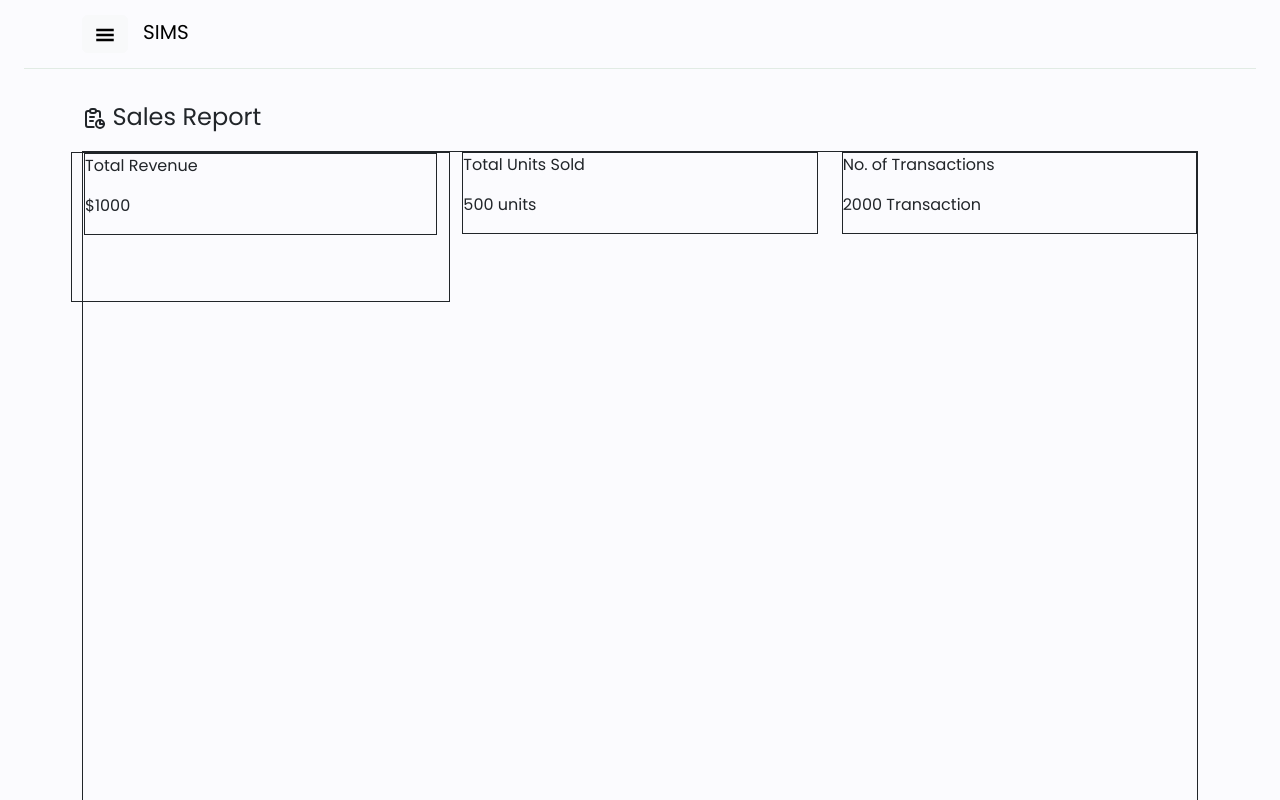
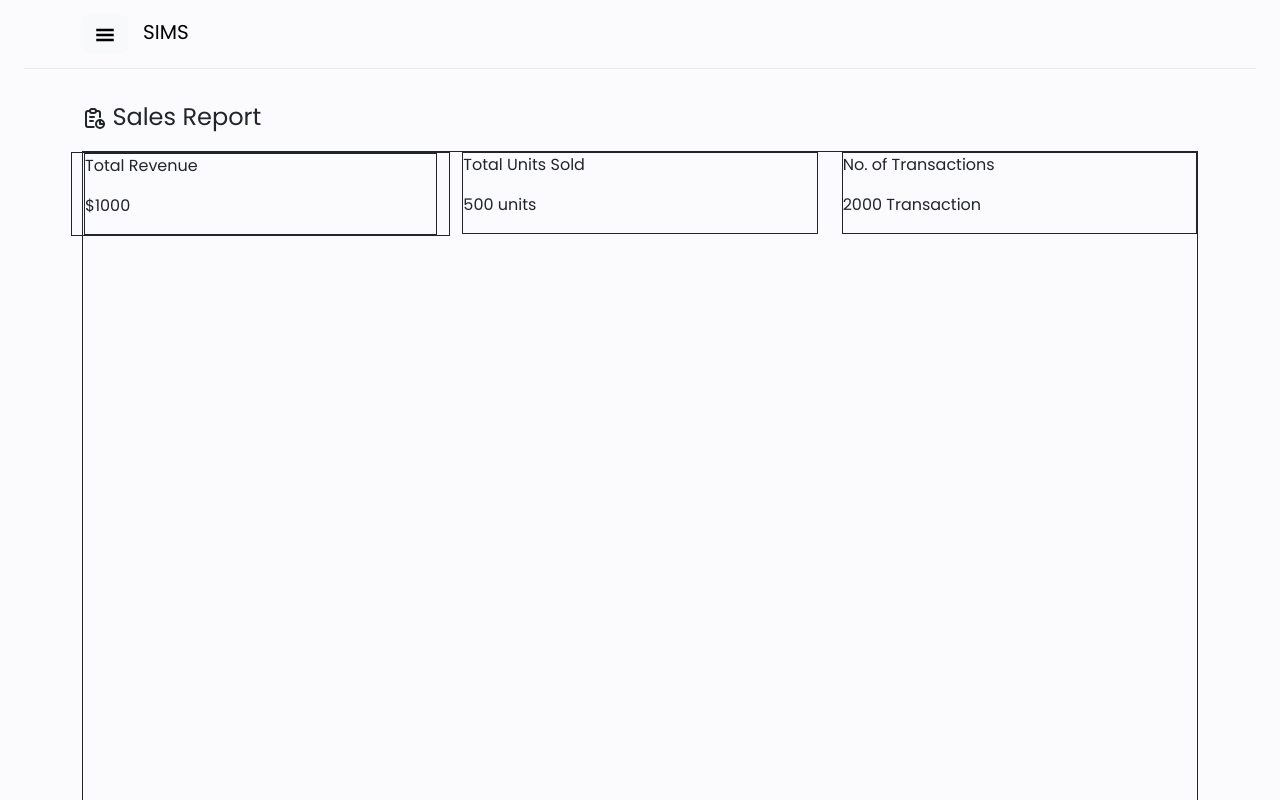
Before and after one commit to MarkRyuo/SalesInventoryManagementSystem_SIMS, a React (Vite) app in the folder client/: page /ReportPage in a window 1280 px wide. Shown: the top 800 px of the page. Built offline with nearby package versions, Linux system fonts and the light colour scheme.

Commit message:
Subject : Body

```diff
--- a/client/src/pages/Css/Report.module.css
+++ b/client/src/pages/Css/Report.module.css
@@ -5,7 +5,7 @@
 
 .colReport {
     border: 1px solid;
-    height: 150px;  /** fix height */
+    /* height: 150px;  * fix height */
 }
 
 
```
